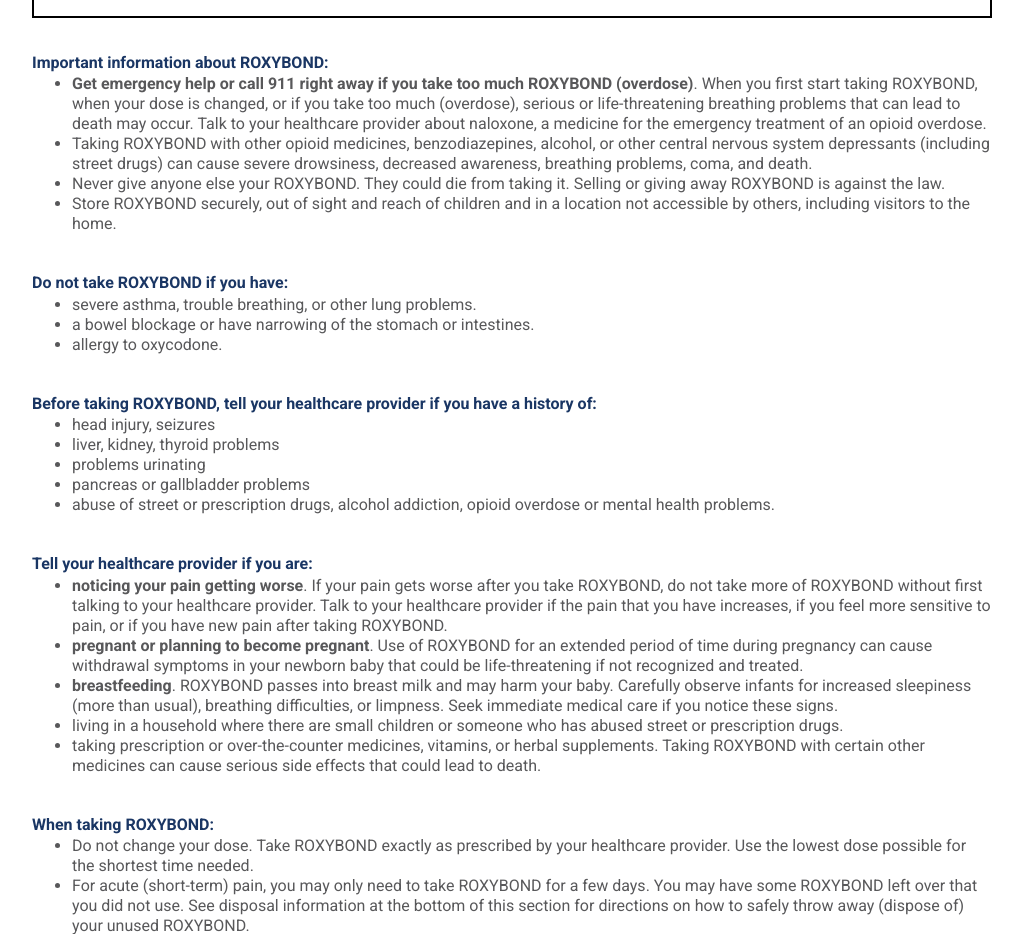
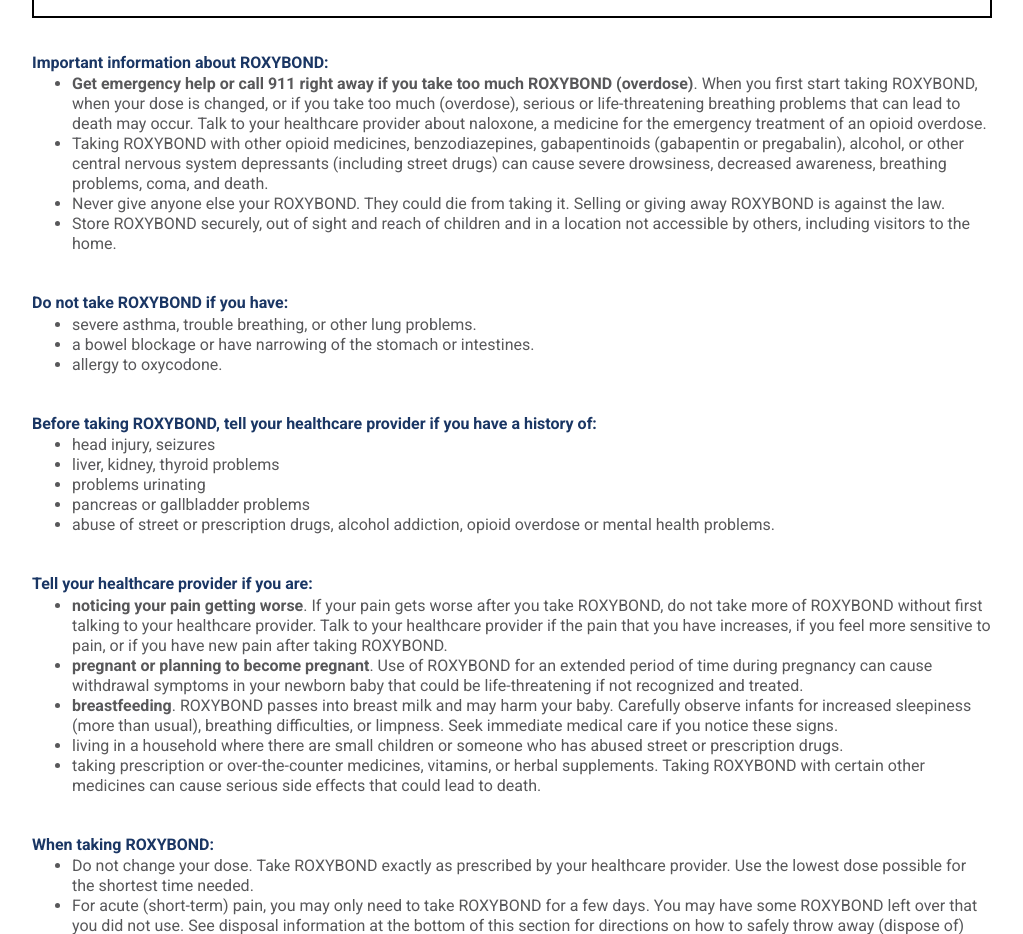
Before and after one commit to monika835/Protega_pharma, a Next.js app: page / in a window 1280 px wide. Shown: the part 2020-2954 px from the top of the page, without its empty margins (128-1151 px from the left). Built offline with nearby package versions, Linux system fonts and the light colour scheme.

Commit message:
Added words - gabapentinoids (gabapentin or pregabalin),

```diff
--- a/src/pages/index.js
+++ b/src/pages/index.js
@@ -303,8 +303,7 @@
                   medicine for the emergency treatment of an opioid overdose.
                 </li>
                 <li>
-                  Taking ROXYBOND with other opioid medicines, benzodiazepines,
-                  alcohol, or other central nervous system depressants
+                  Taking ROXYBOND with other opioid medicines, benzodiazepines, gabapentinoids (gabapentin or pregabalin), alcohol, or other central nervous system depressants
                   (including street drugs) can cause severe drowsiness,
                   decreased awareness, breathing problems, coma, and death.
                 </li>
```
